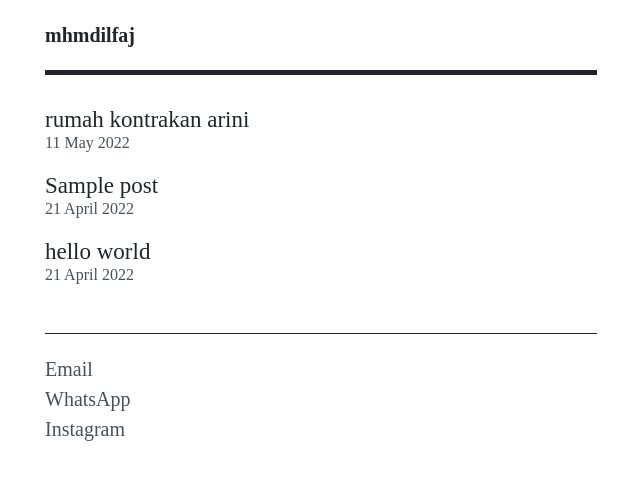
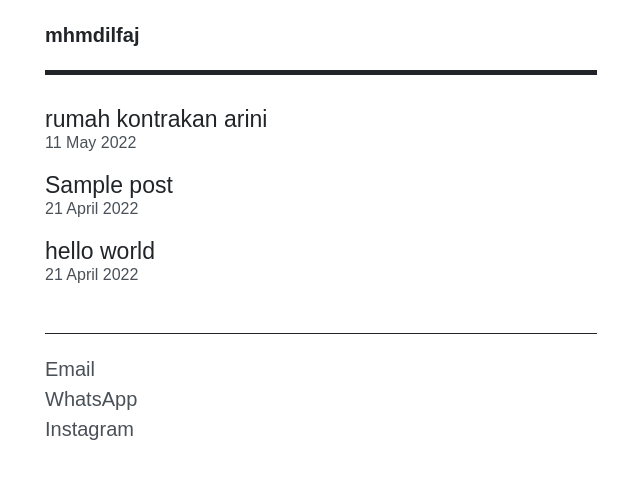
Before and after one commit to mhmdilfaj/mhmdilfaj.github.io, a Jekyll site: the page built from index.html, in a window 1280 px wide. Shown: the top 480 px of the page, without its empty margins (319-959 px from the left). Built offline with Jekyll 4.4.1, drawn with Linux system fonts in a browser that asks for light colours; some web fonts are replaced.

Commit message:
Update stylesheet.css

```diff
--- a/assets/stylesheet.css
+++ b/assets/stylesheet.css
@@ -121,7 +121,7 @@
 }
 
 body {
-  font-family: var(--sans-serif-font), var(--system-fomt);
+  font-family: var(--sans-serif-font), var(--system-font);
   font-size: 16px;
   line-height: 1.5;
   color: var(--fg-color);
```
